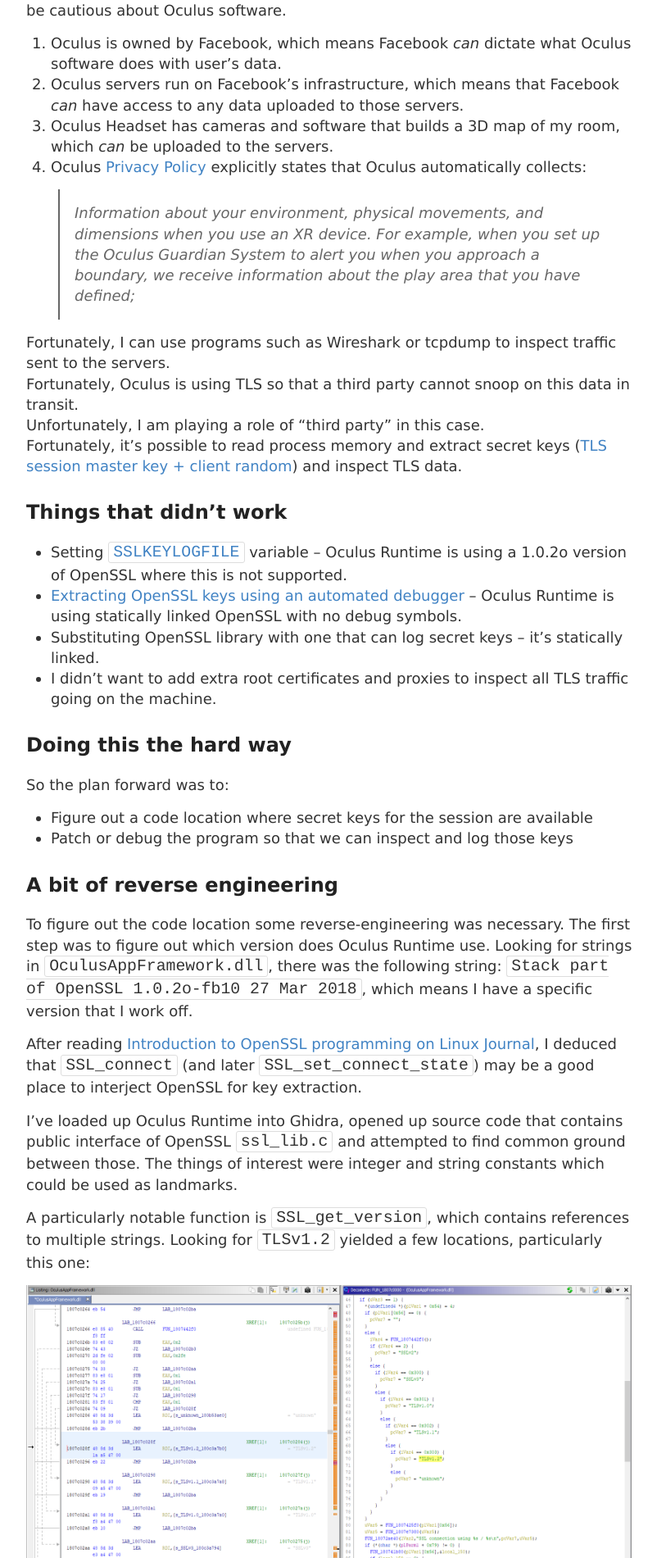
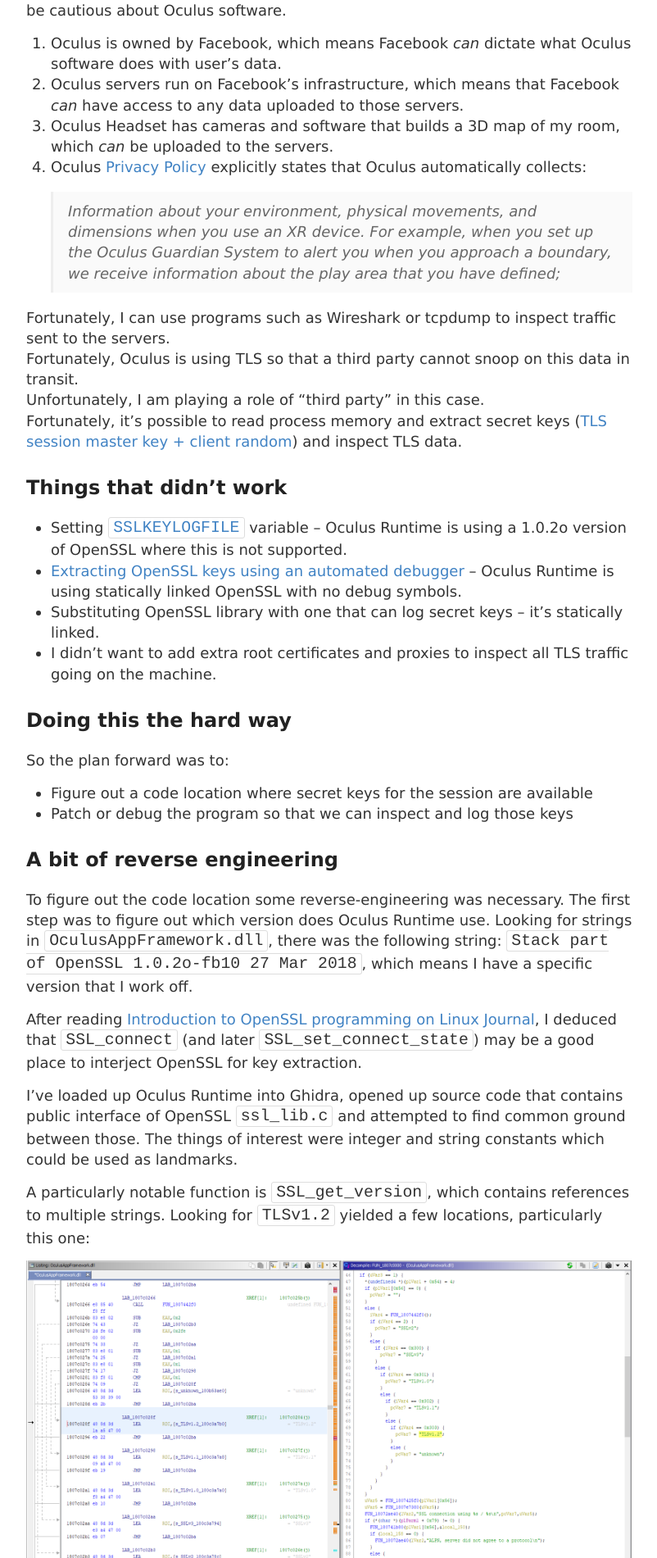
Before and after one commit to m1el/m1el.github.io, a Jekyll site: the page built from _posts/2020-04-11-oculus-tls.md, in a window 1280 px wide. Shown: the part 394-2295 px from the top of the page at 82% size, without its empty margins (238-1040 px from the left). Built offline with Jekyll 4.4.1, drawn with Linux system fonts in a browser that asks for light colours.

Commit message:
mermaid; blockquote

````diff
--- a/_layouts/default.html
+++ b/_layouts/default.html
@@ -53,5 +53,22 @@
     </div>
 
     {% include analytics.html %}
+
+    {% if page.mermaid %}
+    <script type="module">
+      import mermaid from 'https://cdn.jsdelivr.net/npm/mermaid@11.17.0/dist/mermaid.esm.min.mjs';
+      // kramdown renders ```mermaid as <pre><code class="language-mermaid">,
+      // which mermaid doesn't pick up.  Swap those for <div class="mermaid">.
+      // Done after the import resolves, so the source stays readable if the CDN is down.
+      for (const code of document.querySelectorAll('pre > code.language-mermaid')) {
+        const div = document.createElement('div');
+        div.className = 'mermaid';
+        div.textContent = code.textContent;
+        code.parentElement.replaceWith(div);
+      }
+      mermaid.initialize({ startOnLoad: false, theme: 'neutral' });
+      await mermaid.run();
+    </script>
+    {% endif %}
   </body>
 </html>
--- a/style.scss
+++ b/style.scss
@@ -252,15 +252,28 @@
   border-bottom: none;
 }
 
-.post {
-  blockquote {
-    margin: 0.8em 0.5em;
-    border-left: 2px solid $gray;
-    padding: 0.1em 1em;
-    color: $gray;
-    font-style: italic;
+blockquote {
+  margin: 1em 0;
+  border-left: 3px solid $lightGray;
+  background: #fafafa;
+  padding: 0.6em 1em;
+  color: $gray;
+  font-style: italic;
+
+  > :first-child {
+    margin-top: 0;
   }
 
+  > :last-child {
+    margin-bottom: 0;
+  }
+
+  code {
+    font-style: normal;
+  }
+}
+
+.post {
   .comments {
     margin-top: 10px;
   }
@@ -300,6 +313,12 @@
   padding: 0;
 }
 
+.mermaid {
+  margin: 20px 0;
+  overflow-x: auto;
+  text-align: center;
+}
+
 // Settled on moving the import of syntax highlighting to the bottom of the CSS
 // ... Otherwise it really bloats up the top of the CSS file and makes it difficult to find the start
 @import "highlights";
````
